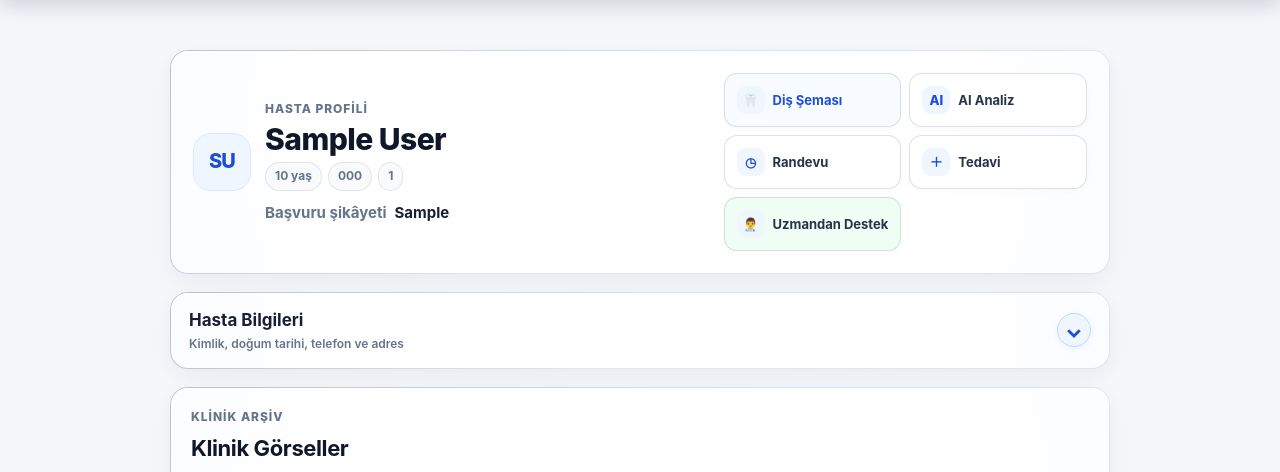
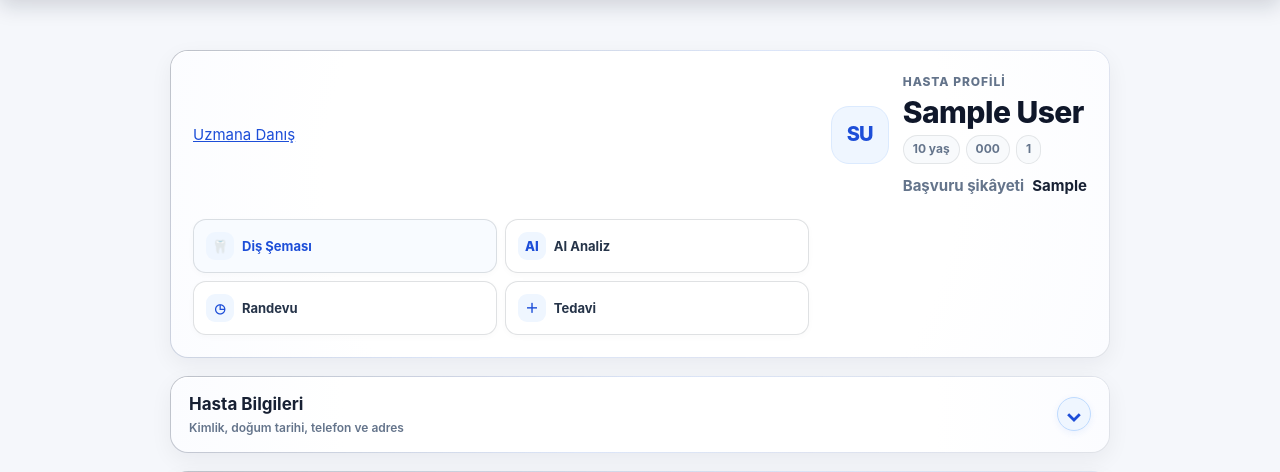
Before and after one commit to dentalaidestek/dental-ai-v02, a Python web app: template app/templates/patient_detail.html in a window 1280 px wide. Shown: the part 70-542 px from the top of the page. Run offline with Jinja, Linux system fonts and the light colour scheme; the template is opened without the code that fills it: most values are stand-ins (such as "Sample title", 1, 10 or a date in 2020).

Commit message:
Move expert consultation action into patient profile header

```diff
--- a/app/templates/patient_detail.html
+++ b/app/templates/patient_detail.html
@@ -3,6 +3,7 @@
 {% block content %}
 <div class="patient-detail-page">
     <section class="card patient-hero-card">
+        <div class="patient-consult-top"><a class="patient-consult-button" href="/expert-support?patient_id={{ patient.id }}">Uzmana Danış</a></div>
         <div class="patient-hero-main">
             <div class="patient-avatar" aria-hidden="true">
                 {{ (patient.first_name or 'H')[:1] }}{{ (patient.last_name or '')[:1] }}
@@ -34,9 +35,6 @@
             </a>
             <a class="patient-action" href="/patients/{{ patient.id }}/treatment/new">
                 <span>＋</span><strong>Tedavi</strong>
-            </a>
-            <a class="patient-action patient-action-expert" href="/expert-support?patient_id={{ patient.id }}">
-                <span>👨‍⚕️</span><strong>Uzmandan Destek</strong>
             </a>
         </div>
     </section>
```
